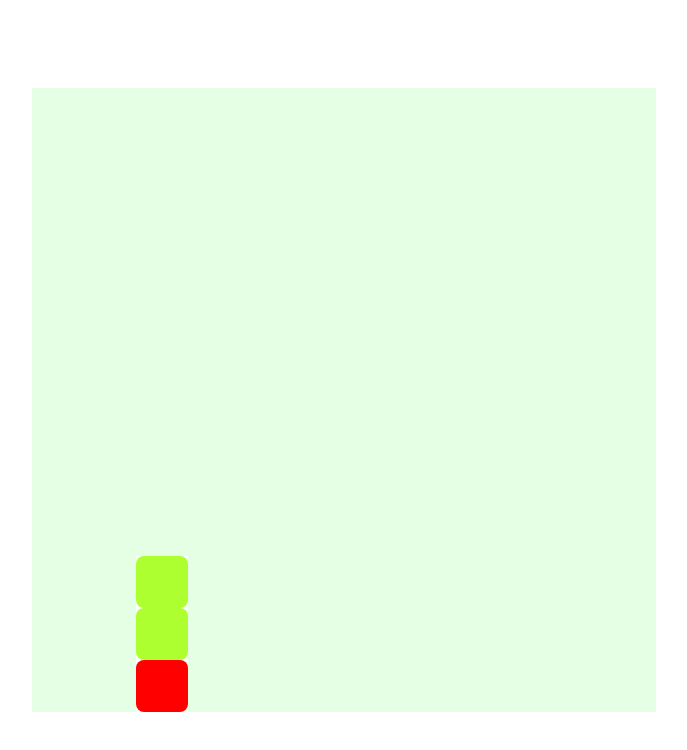
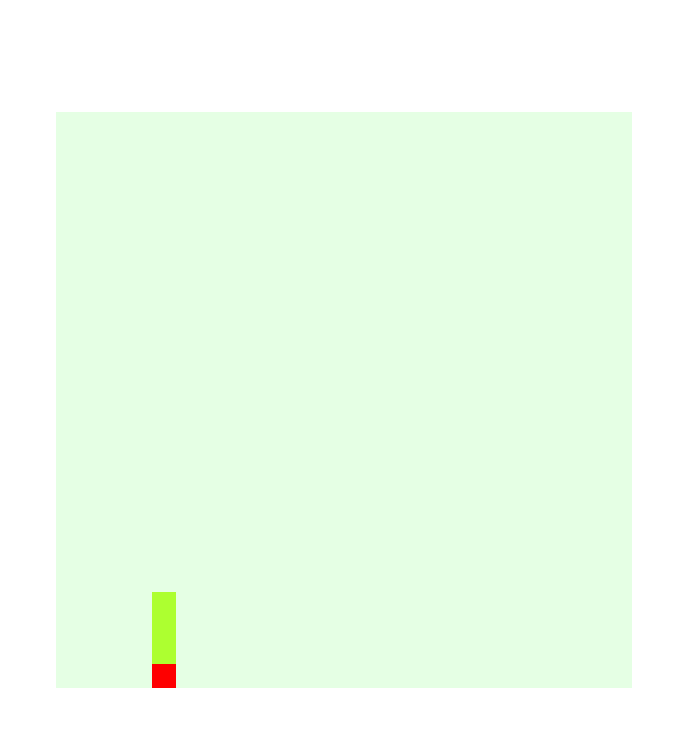
Before and after one commit to mihirbhatkar/saanp, a website built with webpack: page src/index.html in a window 1280 px wide. Shown: the whole page, without its empty margins (296-983 px from the left). Built offline with nearby package versions, Linux system fonts and the light colour scheme.

Commit message:
minor adjustments

```diff
--- a/src/index.ts
+++ b/src/index.ts
@@ -1,12 +1,13 @@
 import "./style.css";
 import { drawInitialMap } from "./modules/mapGenerator";
 
-export const side = 12;
+export const side = 24;
 
 export const startPoints: SnakePoints = [
-	{ x: 0, y: 0 },
-	{ x: 1, y: 0 },
-	{ x: 2, y: 0, head: true },
+	{ x: 1, y: 10 },
+	{ x: 2, y: 10 },
+	{ x: 3, y: 10 },
+	{ x: 4, y: 10, head: true },
 ]; // array points are going to be continous and in a straight horizontal line.
 
 let snake: Snake = {
@@ -166,4 +167,4 @@
 drawInitialMap();
 
 window.addEventListener("keydown", changeDirection);
-setInterval(autoWalk, 500);
+setInterval(autoWalk, 200);
--- a/src/style.css
+++ b/src/style.css
@@ -11,24 +11,24 @@
 	width: ;
 	display: grid;
 	align-items: center;
-	grid-template-columns: repeat(12, auto);
-	grid-template-rows: repeat(12, auto);
+	grid-template-columns: repeat(24, auto);
+	grid-template-rows: repeat(24, auto);
 	/* padding: 1rem; */
 }
 
 .container > div {
 	background-color: rgb(228, 255, 228);
-	width: 52px;
-	height: 52px;
+	width: 1.5rem;
+	height: 1.5rem;
 	box-sizing: border-box;
 }
 
 .snake-body {
 	background-color: greenyellow !important;
-	border-radius: 8px;
+	/* border-radius: 2px; */
 }
 
 .snake-head {
 	background-color: red !important;
-	border-radius: 8px;
+	/* border-radius: 8px; */
 }
```
